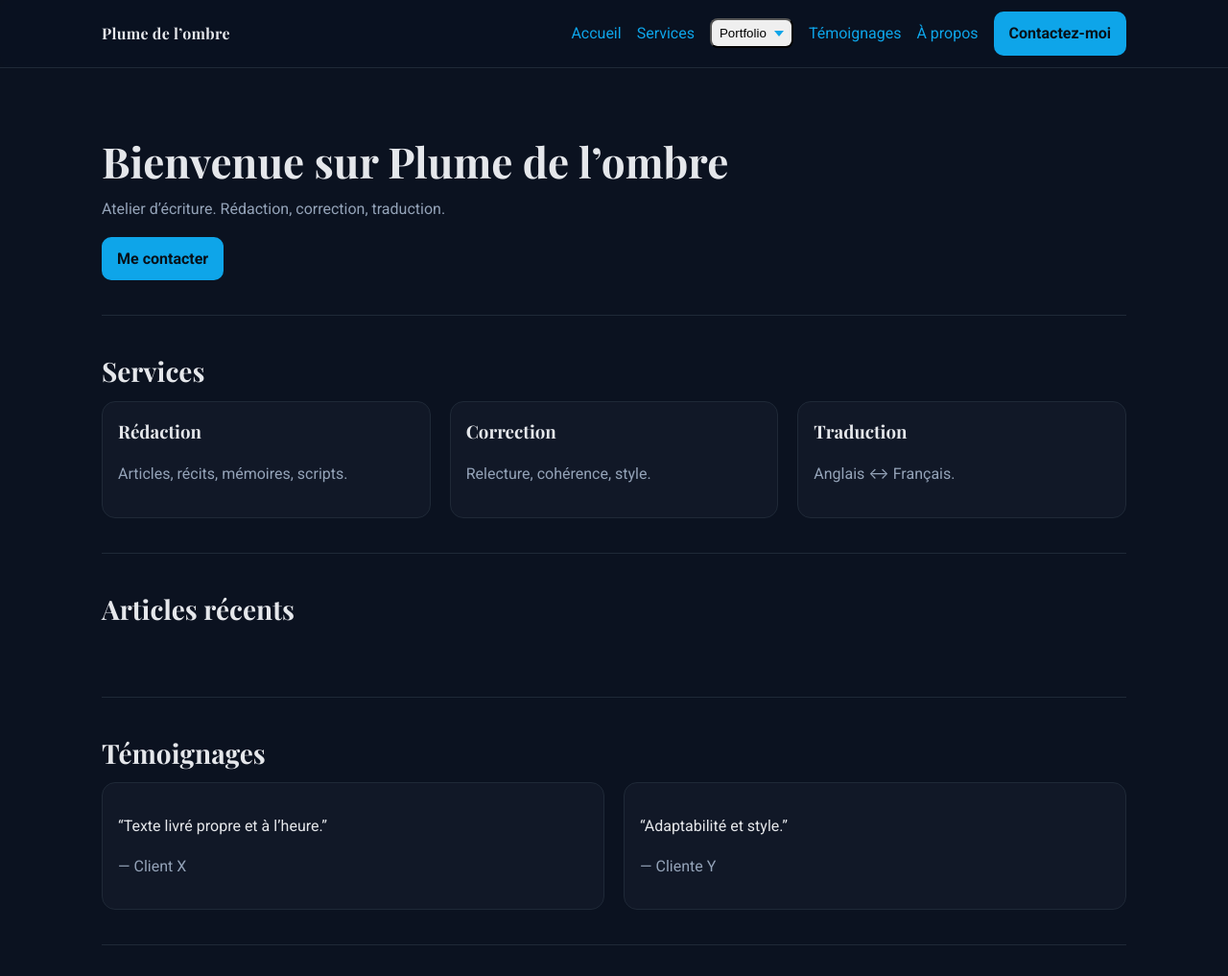
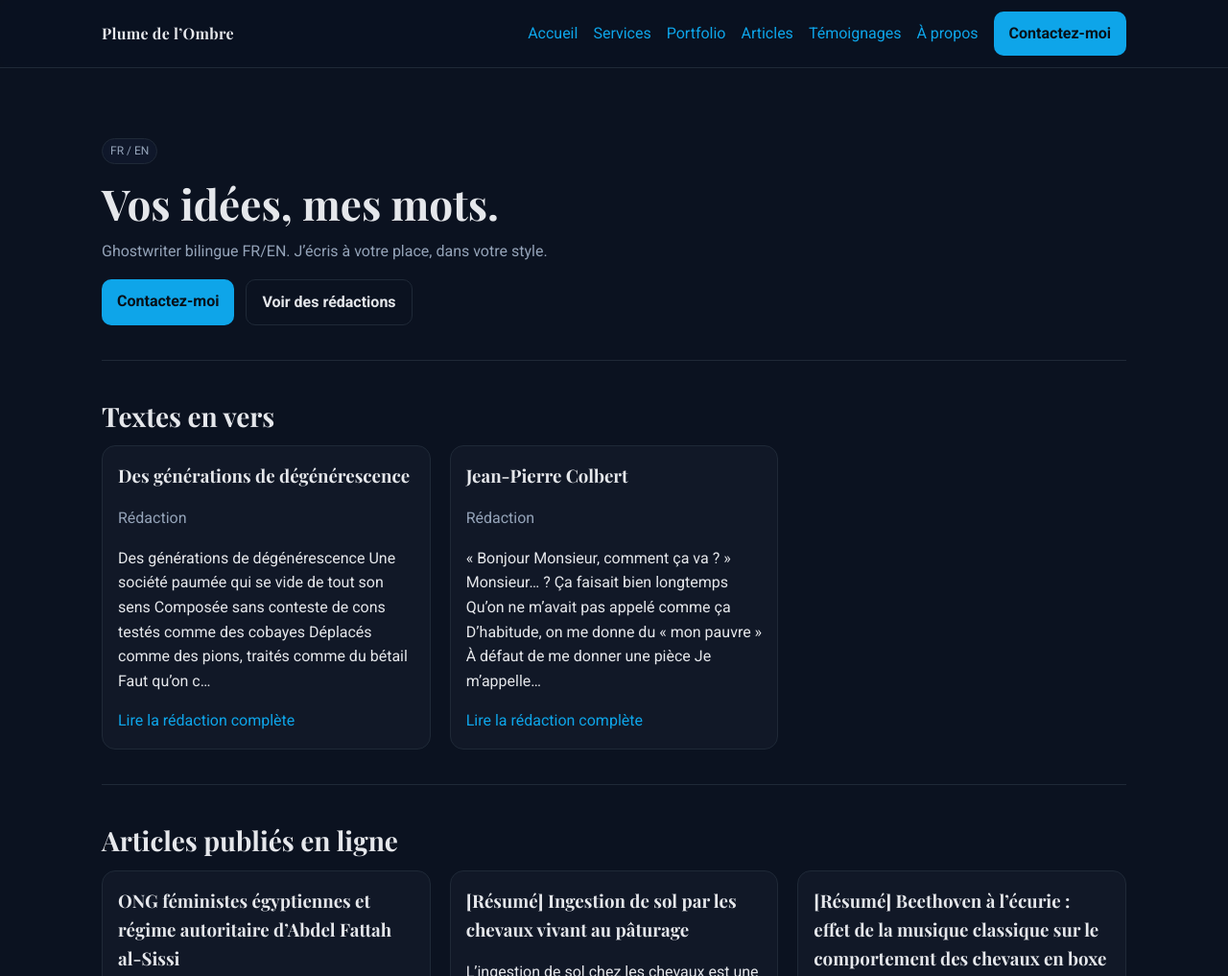
Before and after one commit to Dwakoz/plumedelombre, an Eleventy site: page index.njk in a window 1280 px wide. Shown: the top 1017 px of the page at 96% size. Built offline with nearby package versions, Linux system fonts and the light colour scheme; Eleventy itself is replaced by a stand-in of ours; files that its build step writes are made by us from their sources.

Commit message:
Update index.njk

```diff
--- a/index.njk
+++ b/index.njk
@@ -1,119 +1,55 @@
-<!DOCTYPE html>
-<html lang="fr">
-<head>
-  <meta charset="UTF-8">
-  <title>Plume de l’ombre</title>
-  <meta name="viewport" content="width=device-width, initial-scale=1.0">
-  <meta name="description" content="Plume de l’ombre — Atelier d’écriture. Rédaction, correction, traduction.">
-  <link rel="stylesheet" href="/styles.css">
-</head>
-<body>
+---
+layout: base.njk
+title: Accueil — Plume de l’Ombre
+---
 
-<header>
-  <div class="wrap">
-    <nav>
-      <div class="brand">Plume de l’ombre</div>
-      <div class="menu">
-        <a href="/">Accueil</a>
-        <a href="#services">Services</a>
-
-        <!-- Portfolio devient un menu déroulant -->
-        <div class="dropdown" id="dd-portfolio">
-          <button class="dropdown-toggle" aria-haspopup="true" aria-expanded="false" aria-controls="menu-portfolio" type="button">
-            Portfolio <span class="arrow" aria-hidden="true"></span>
-          </button>
-          <div class="dropdown-menu" id="menu-portfolio" role="menu">
-            <a href="/portfolio" role="menuitem">Rédaction</a>
-            <a href="/articles" role="menuitem">Articles</a>
-          </div>
-        </div>
-
-        <!-- Lien Articles supprimé du niveau principal -->
-        <!-- <a href="/articles">Articles</a> -->
-
-        <a href="#temoignages">Témoignages</a>
-        <a href="#apropos">À propos</a>
-        <a href="/contact" class="btn">Contactez-moi</a>
-      </div>
-    </nav>
-  </div>
-</header>
-
-<main class="wrap">
-
-  <section class="hero">
-    <h1>Bienvenue sur Plume de l’ombre</h1>
-    <p class="muted">Atelier d’écriture. Rédaction, correction, traduction.</p>
-    <a href="/contact" class="btn">Me contacter</a>
-  </section>
-
-  <section id="services">
-    <h2>Services</h2>
-    <div class="grid cols-3">
-      <div class="card">
-        <h3>Rédaction</h3>
-        <p class="muted">Articles, récits, mémoires, scripts.</p>
-      </div>
-      <div class="card">
-        <h3>Correction</h3>
-        <p class="muted">Relecture, cohérence, style.</p>
-      </div>
-      <div class="card">
-        <h3>Traduction</h3>
-        <p class="muted">Anglais ↔ Français.</p>
-      </div>
+<section class="hero" aria-labelledby="hero-title">
+  <p class="badge">FR / EN</p>
+  <h1 id="hero-title">Vos idées, mes mots.</h1>
+  <p>Ghostwriter bilingue FR/EN. J’écris à votre place, dans votre style.</p>
+  <div style="display:flex;gap:12px;margin-top:10px">
+    <a class="btn" href="/contact.html" aria-label="Contacter Plume de l’Ombre pour discuter d’un projet">Contactez-moi</a>
+    <a class="btn ghost" href="/portfolio.html" aria-label="Voir toutes mes rédactions">Voir des rédactions</a>
   </div>
 </section>
 
-  <section id="articles">
-    <h2>Articles récents</h2>
-    <ul class="list">
-      {% for post in collections.post | reverse | slice(0,5) %}
-        <li class="card">
-          <h3><a href="{{ post.url }}">{{ post.data.title }}</a></h3>
-          {% if post.date %}
-            <p class="muted">
-              <time datetime="{{ post.date | htmlDate }}">{{ post.date | readableDate }}</time>
-            </p>
+<section id="portfolio" aria-labelledby="redac-title">
+  <h2 id="redac-title">Textes en vers</h2>
+  <div class="grid cols-3" role="list" id="redactions-dyn">
+  {% for item in collections.redactions | reverse %}
+    {% if loop.index0 < 6 %}
+      <article class="card" role="listitem">
+        <h3>{{ item.data.title }}</h3>
+        <p class="muted">Rédaction</p>
+        <p>{{ item.templateContent | excerpt }}</p>
+        <a href="{{ item.url }}" aria-label="Lire la rédaction complète : {{ item.data.title }}">Lire la rédaction complète</a>
+      </article>
     {% endif %}
-          {% if post.data.description %}<p>{{ post.data.description }}</p>{% endif %}
-        </li>
   {% endfor %}
-    </ul>
-  </section>
-
-  <section id="temoignages">
-    <h2>Témoignages</h2>
-    <div class="grid cols-2">
-      <div class="card"><p>“Texte livré propre et à l’heure.”</p><p class="muted">— Client X</p></div>
-      <div class="card"><p>“Adaptabilité et style.”</p><p class="muted">— Cliente Y</p></div>
+  {% if (collections.redactions | length) == 0 %}
+    <p class="muted">Aucune rédaction publiée pour le moment.</p>
+  {% endif %}
   </div>
 </section>
 
-  <section id="apropos">
-    <h2>À propos</h2>
-    <p class="muted">Méthode, valeurs et contact.</p>
+<section id="articles" aria-labelledby="art-title">
+  <h2 id="art-title">Articles publiés en ligne</h2>
+  <div class="grid cols-3" role="list">
+  {% for article in collections.articles | reverse %}
+    {% if loop.index0 < 6 %}
+      <article class="card" role="listitem">
+        <h3>{{ article.data.title }}</h3>
+        <p class="muted">{{ article.data.publisher or '' }}</p>
+        <p>{{ article.data.excerpt or '' }}</p>
+        <p>
+          <a class="btn ghost" href="{{ article.data.url }}" target="_blank" rel="noopener"
+             aria-label="Lire l’article externe : {{ article.data.title }}">Lire</a>
+        </p>
+      </article>
+    {% endif %}
+  {% endfor %}
+  {% if (collections.articles | length) == 0 %}
+    <p class="muted">Aucun article référencé pour le moment.</p>
+  {% endif %}
+  </div>
 </section>
-
-</main>
-
-<footer>
-  <div class="wrap">
-    <p>© Plume de l’ombre — Tous droits réservés.</p>
-  </div>
-</footer>
-
-<script>
-(function(){
-  const dd=document.getElementById('dd-portfolio'); if(!dd) return;
-  const btn=dd.querySelector('.dropdown-toggle'), menu=dd.querySelector('.dropdown-menu');
-  const close=()=>{dd.classList.remove('open');btn.setAttribute('aria-expanded','false');};
-  btn.addEventListener('click',e=>{e.preventDefault();dd.classList.toggle('open');btn.setAttribute('aria-expanded',dd.classList.contains('open')?'true':'false');});
-  document.addEventListener('click',e=>{if(!dd.contains(e.target)) close();});
-  document.addEventListener('keydown',e=>{if(e.key==='Escape') close();});
-  menu.addEventListener('click',e=>{if(e.target.tagName==='A') close();});
-})();
-</script>
-
-</body>
-</html>
```
Lines whose indentation alone changed are shown as unchanged.
